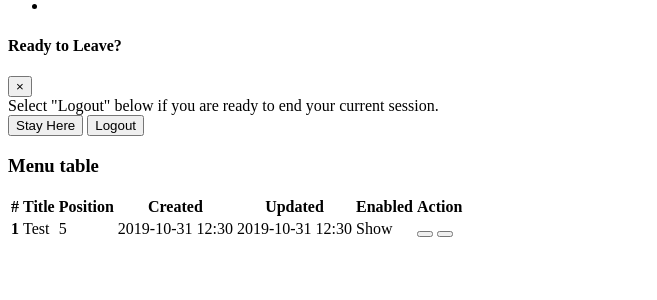
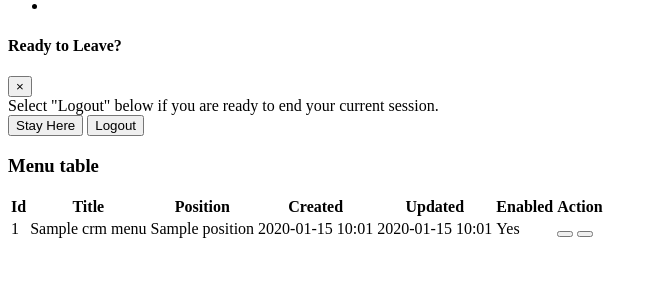
Before and after one commit to mindziukasss/mb_crm, a Symfony app: template templates/adminPanel/menu/index.html.twig in a window 1280 px wide. Shown: the part 192-492 px from the top of the page, without its empty margins (0-657 px from the left). Run offline with Twig, Linux system fonts and the light colour scheme; the template is opened without the code that fills it: most values are stand-ins (such as "Sample title", 1, 10 or a date in 2020); some libraries are stand-ins or nearby versions.

Commit message:
Menu list from db'

```diff
--- a/templates/adminPanel/menu/index.html.twig
+++ b/templates/adminPanel/menu/index.html.twig
@@ -13,7 +13,7 @@
                         <table class="table table-striped bg-light text-center">
                             <thead>
                                 <tr>
-                                    <th>#</th>
+                                    <th>Id</th>
                                     <th>Title</th>
                                     <th>Position</th>
                                     <th>Created</th>
@@ -23,12 +23,14 @@
                                 </tr>
                             </thead>
                             <tbody>
-                                <th>1</th>
-                                <td>Test</td>
-                                <td>5</td>
-                                <td>2019-10-31 12:30</td>
-                                <td>2019-10-31 12:30</td>
-                                <td>Show</td>
+                            {% for menu in crmMenus %}
+                                <tr>
+                                    <td>{{ menu.id }}</td>
+                                    <td>{{ menu.title }}</td>
+                                    <td>{{ menu.position }}</td>
+                                    <td>{{ menu.createdAt|date('Y-m-d H:m') }}</td>
+                                    <td>{{ menu.updatedAt|date('Y-m-d H:m') }}</td>
+                                    <td>{{ menu.enabled ? 'Yes' : 'No' }}</td>
                                     <td>
                                         <button type="button" class="btn btn-primary">
                                             <i class="fa fa-pencil"></i>
@@ -37,6 +39,8 @@
                                             <i class="fa fa-remove"></i>
                                         </button>
                                     </td>
+                                </tr>
+                            {% endfor %}
                             </tbody>
                         </table>
                     </div>
```
Lines whose indentation alone changed are shown as unchanged.
